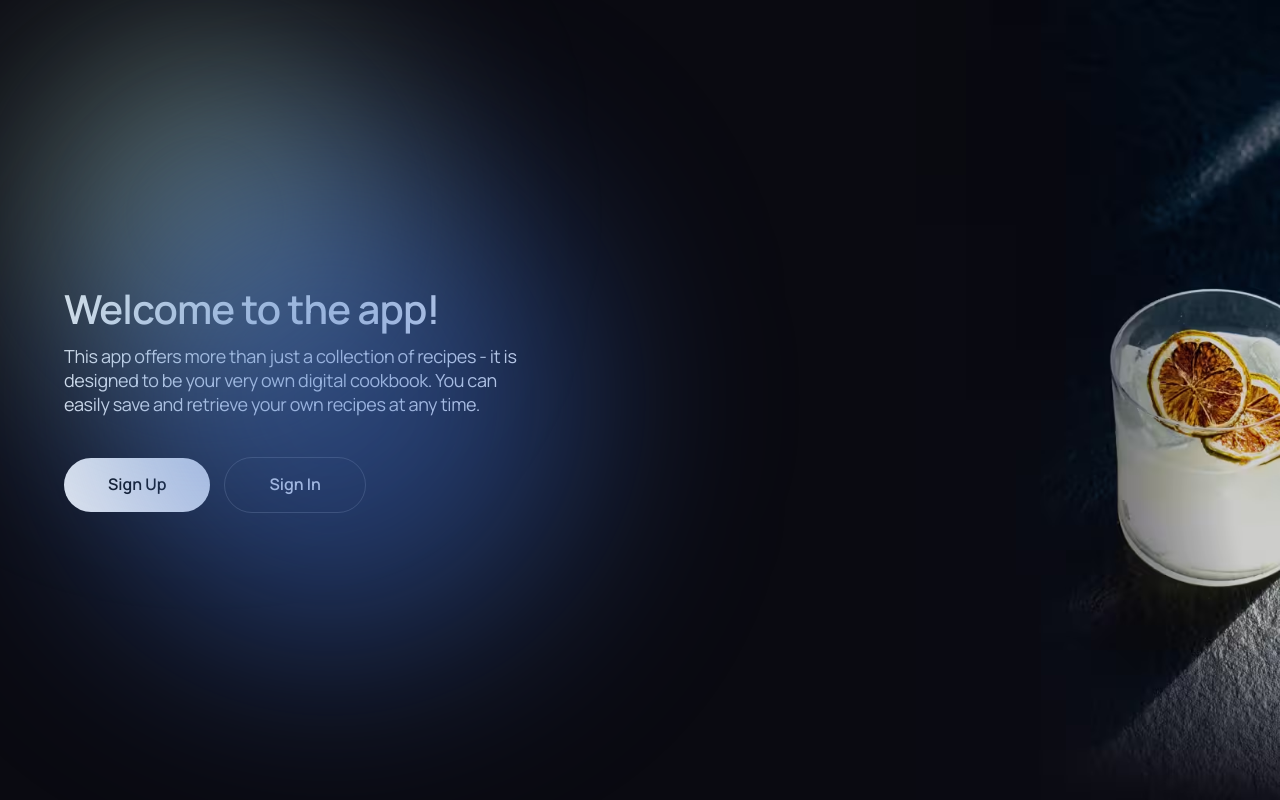
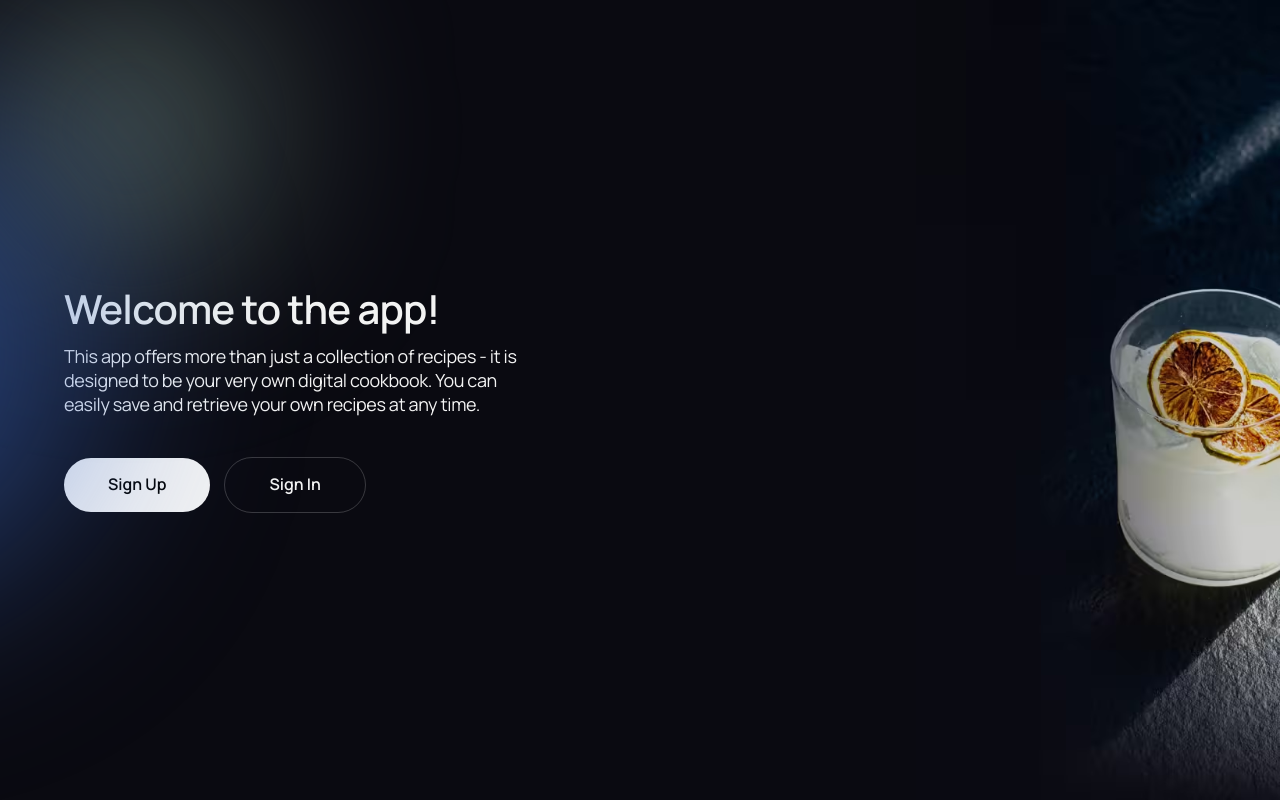
Before and after one commit to chertik77/DrinkMaster-frontend, a Next.js app: page / in a window 1280 px wide. Built offline with nearby package versions, Linux system fonts and the light colour scheme.

Commit message:
style: add prettier plugin classnames and prettier plugin for merging classes

```diff
--- a/package.json
+++ b/package.json
@@ -38,6 +38,8 @@
     "husky": "^9.0.11",
     "postcss": "^8",
     "prettier": "^3.2.5",
+    "prettier-plugin-classnames": "^0.6.3",
+    "prettier-plugin-merge": "^0.6.0",
     "prettier-plugin-tailwindcss": "^0.5.12",
     "tailwindcss": "^3.3.0",
     "typescript": "5.3.3"
--- a/src/app/(auth)/layout.tsx
+++ b/src/app/(auth)/layout.tsx
@@ -1,5 +1,6 @@
+import type { PropsWithChildren } from 'react'
+
 import { AuthLayout } from '@/components/auth/AuthLayout'
-import type { PropsWithChildren } from 'react'
 
 const NestedLayout = ({ children }: PropsWithChildren) => (
   <AuthLayout>{children}</AuthLayout>
--- a/src/app/(auth)/signup/page.tsx
+++ b/src/app/(auth)/signup/page.tsx
@@ -1,7 +1,7 @@
 const page = () => {
   return (
     <div>
-      <h1 className='mb-7 text-fs-28-fw-600 text-primaryLight tablet:text-fs-40'>
+      <h1 className="mb-7 text-fs-28-fw-600 text-primaryLight tablet:text-fs-40">
         Sign Up
       </h1>
       <input type='text' />
--- a/src/components/auth/AuthLayout.tsx
+++ b/src/components/auth/AuthLayout.tsx
@@ -1,10 +1,18 @@
 import type { PropsWithChildren } from 'react'
 
 export const AuthLayout = ({ children }: PropsWithChildren) => (
-  // eslint-disable-next-line tailwindcss/classnames-order
-  <div className='welcome-layout desktop:bg-black relative flex h-dvh flex-col items-center justify-center bg-primaryDark px-[28px] tablet:items-start tablet:px-16 desktop:px-[100px]'>
-    <div className='absolute bottom-[450px] left-5 h-[247px] w-[257px] rounded-[50%] bg-secondaryBrand/40 blur-[100px] tablet:bottom-[400px] tablet:size-[370px] desktop:bottom-[500px]'></div>
-    <div className='absolute right-[300px] size-[500px] rounded-[50%] bg-primaryBrand/50 blur-[100px] tablet:right-[700px] desktop:right-[1300px]'></div>
-    {children}
-  </div>
+  <>
+    <div
+      className="absolute z-[1] size-[257px] rounded-[50%] bg-secondaryBrand/40 blur-[100px]
+        desktop:left-24"></div>
+    <div
+      className="absolute left-[-400px] top-[100px] z-[1] size-[500px] rounded-[50%]
+        bg-primaryBrand/50 blur-[100px]"></div>
+    <div
+      className="welcome-layout relative flex h-dvh flex-col items-center justify-center
+        bg-primaryDark px-[28px] tablet:items-start tablet:px-16 desktop:bg-black
+        desktop:px-[100px]">
+      {children}
+    </div>
+  </>
 )
```
Also changed, not shown: src/app/(auth)/signin/page.tsx (+4 -3 lines), src/app/page.tsx (+9 -5 lines), 2 other files (tests, documents, lock files or other folders).
